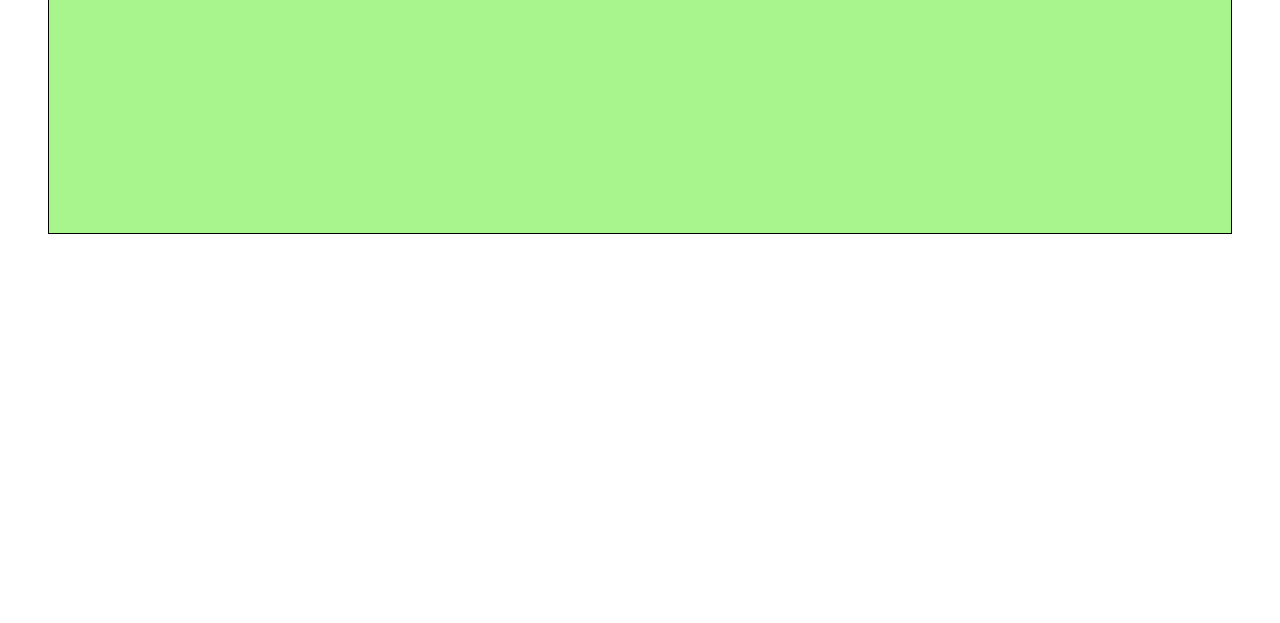
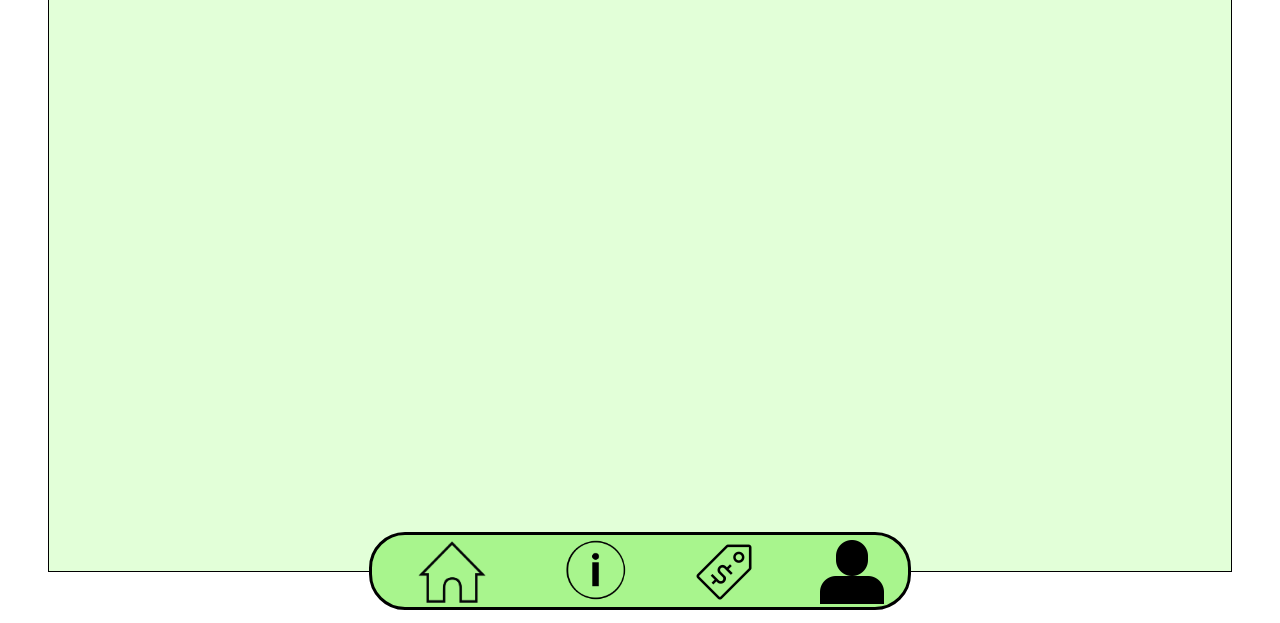
Before and after one commit to Luca-Krausz/Projeto-Codes, a plain HTML site: page seus-itens.html in a window 1280 px wide. Shown: the part 518-1141 px from the top of the page. Before the commit the page ends 800 px from the top, so only its background shows below. Drawn offline with Linux system fonts and the light colour scheme.

Commit message:
Mudanças Em tudo

```diff
--- a/CSS/inicial-informacao-login.css
+++ b/CSS/inicial-informacao-login.css
@@ -1,7 +1,7 @@
 html {
     height: 1136px;
     width: 640px;
-    font-family: Arial, Helvetica, sans-serif;
+
 }
 
 main {
--- a/CSS/mercado_animais.css
+++ b/CSS/mercado_animais.css
@@ -20,7 +20,7 @@ section{
     margin-top: 5rem;
     justify-content: space-between;
     margin-left: 5rem ;
-    background-color:#A8F58D;
+    background-color:#E2FFD8;
     height: 7rem;
     width: 30rem;
 }
@@ -39,14 +39,18 @@ h3{
     margin-top: 2rem;
     width: 30rem;
     height: 4rem;
-    border: 0.1rem solid #013101;
+    border: 0.1rem solid #000000;
     border-radius: 0.7rem;
     font-size: 2rem;
-    color: #01310158;
+    color: #000000;
     text-align: left;
     line-height: 3.7rem;
     text-indent: 4rem;
 
+}
+
+.input::placeholder {
+    color: #00000065;
 }
 
 .linha {
@@ -86,5 +90,62 @@ header {
 }
 
 #highline{
-    border-bottom: 10rem;
+    width: 25rem;
+    border-bottom: 0.1rem solid #000000;
 }
+
+.barra-nav {
+    display: flex;
+    width: 33.5rem;
+    height: 4.5rem;
+    border: 0.2rem solid #000000;
+    border-radius: 2.25rem;
+    background-color:#A8F58D;
+    margin-top: 4.5rem;
+
+}
+
+.evenly {
+    display: flex;
+    justify-content: space-evenly;
+}
+
+#inicial img {
+    height: 6rem;
+    width: 6rem;
+    margin-left: 2rem;
+    margin-right: 2rem;
+    margin-top: -0.7rem;
+}
+
+#info img {
+    height: 4rem;
+    width: 4rem;
+    margin-left: 2rem;
+    margin-right: 2rem;
+    margin-top: 0.2rem;
+}
+
+#vender img {
+    height: 4rem;
+    width: 4rem;
+    margin-left: 2rem;
+    margin-right: 2rem;
+    margin-top: 0.3rem;
+}
+
+#perfil img {
+    display: flex;
+    height: 4rem;
+    width: 4rem;
+    margin-left: 2rem;
+    margin-right: 2rem;
+    margin-top: 0.3rem;
+}
+
+footer {
+    display: flex;
+    justify-content: center;
+    align-items: center;
+
+}
--- a/CSS/mercado_frutas.css
+++ b/CSS/mercado_frutas.css
@@ -20,7 +20,7 @@ section{
     margin-top: 5rem;
     justify-content: space-between;
     margin-left: 5rem ;
-    background-color:#A8F58D;
+    background-color:#E2FFD8;
     height: 7rem;
     width: 30rem;
 }
@@ -39,14 +39,18 @@ h3{
     margin-top: 2rem;
     width: 30rem;
     height: 4rem;
-    border: 0.1rem solid #013101;
+    border: 0.1rem solid #000000;
     border-radius: 0.7rem;
     font-size: 2rem;
-    color: #01310158;
+    color: #000000;
     text-align: left;
     line-height: 3.7rem;
     text-indent: 4rem;
 
+}
+
+.input::placeholder {
+    color: #00000065;
 }
 
 .linha {
@@ -86,5 +90,62 @@ header {
 }
 
 #highline{
-    border-bottom: 10rem;
+    width: 25rem;
+    border-bottom: 0.1rem solid #000000;
 }
+
+.barra-nav {
+    display: flex;
+    width: 33.5rem;
+    height: 4.5rem;
+    border: 0.2rem solid #000000;
+    border-radius: 2.25rem;
+    background-color:#A8F58D;
+    margin-top: 4.5rem;
+
+}
+
+.evenly {
+    display: flex;
+    justify-content: space-evenly;
+}
+
+#inicial img {
+    height: 6rem;
+    width: 6rem;
+    margin-left: 2rem;
+    margin-right: 2rem;
+    margin-top: -0.7rem;
+}
+
+#info img {
+    height: 4rem;
+    width: 4rem;
+    margin-left: 2rem;
+    margin-right: 2rem;
+    margin-top: 0.2rem;
+}
+
+#vender img {
+    height: 4rem;
+    width: 4rem;
+    margin-left: 2rem;
+    margin-right: 2rem;
+    margin-top: 0.3rem;
+}
+
+#perfil img {
+    display: flex;
+    height: 4rem;
+    width: 4rem;
+    margin-left: 2rem;
+    margin-right: 2rem;
+    margin-top: 0.3rem;
+}
+
+footer {
+    display: flex;
+    justify-content: center;
+    align-items: center;
+
+}
--- a/CSS/seus_itens.css
+++ b/CSS/seus_itens.css
@@ -31,26 +31,35 @@ section{
 
 
 h1{
-    margin-top: 3.0rem;
+    margin-top: 5.0rem;
     font-size: 5.0rem;
+    text-indent: 2rem;
 }
 
 main{
     border: 0.1rem solid black;
     margin: 3rem;
+    position: flex;
     justify-content: space-between;
     align-items: center;
-    position: fixed;
-    bottom: 0%;
-    left: 0%;
-    right: 0%;
     height: 55rem;
-    background-color:#A8F58D;
+    background-color:#E2FFD8;
 
 }
 
+
 a2{
     margin: 0.2rem;
+}
+
+.linha {
+    display: flex;
+    flex-direction: row;
+}
+
+.coluna {
+    display: flex;
+    flex-direction: column;
 }
 
 
@@ -59,3 +68,60 @@ a2{
     width: 6rem;
     padding: 0.5rem;
 }
+
+.barra-nav {
+    display: flex;
+    width: 33.5rem;
+    height: 4.5rem;
+    border: 0.2rem solid #000000;
+    border-radius: 2.25rem;
+    background-color:#A8F58D;
+    margin-top: 4.5rem;
+
+}
+
+.evenly {
+    display: flex;
+    justify-content: space-evenly;
+}
+
+#inicial img {
+    height: 6rem;
+    width: 6rem;
+    margin-left: 2rem;
+    margin-right: 2rem;
+    margin-top: -0.7rem;
+}
+
+#info img {
+    height: 4rem;
+    width: 4rem;
+    margin-left: 2rem;
+    margin-right: 2rem;
+    margin-top: 0.2rem;
+}
+
+#vender img {
+    height: 4rem;
+    width: 4rem;
+    margin-left: 2rem;
+    margin-right: 2rem;
+    margin-top: 0.3rem;
+}
+
+#perfil img {
+    display: flex;
+    height: 4rem;
+    width: 4rem;
+    margin-left: 2rem;
+    margin-right: 2rem;
+    margin-top: 0.3rem;
+}
+
+footer {
+    margin-top: -10rem;
+    display: flex;
+    justify-content: center;
+    align-items: center;
+
+}
--- a/seus-itens.html
+++ b/seus-itens.html
@@ -16,7 +16,7 @@
     </header>
     <main>
 
-        <section>
+        <section id="posicao-fixa">
             <a2 href="#"><img src= "IMG\galinha-japonesa-cursos-cpt copy.jpg" alt="" id="foto_produto"></a2>
             <div>
             <h2>
@@ -31,7 +31,7 @@
 
 
         </section>
-        <section>
+        <section id="posicao-fixa">
             <a2 href="#"><img src= "IMG\porco_thinkstock.jpg" alt="" id="foto_produto"></a2>
             <div>
             <h2>
@@ -47,5 +47,24 @@
 
         </section>
     </main>
+    <footer>
 
+        <ul class="linha">
+
+            <li class="barra-nav evenly">
+
+                <ul class="linha">
+
+                    <a href="Tela-Incial.html" id="inicial"> <img src="IMG\house-icon.png" alt="botao para aba inicial"> </a>
+                    <a href="Tela-Informacao-Inicial.html" id="info"> <img src="IMG\info-icon.png" alt="botao para aba informacoes"> </a>
+                    <a href="#" id="vender"> <img src="IMG\sell-icon.png" alt="botao para aba vender"> </a>
+                    <a href="Tela-Login.html" id="perfil"> <img src="IMG\profile.png" alt="botao para aba perfil"> </a>
+
+                </ul>
+
+            </li>
+
+        </ul>
+
+    </footer>
 </body>
```
Also changed, not shown: Tela-Animais.html (+19 -0 lines), Tela-Frutas.html (+20 -1 lines), Tela-Incial.html (+10 -5 lines).
